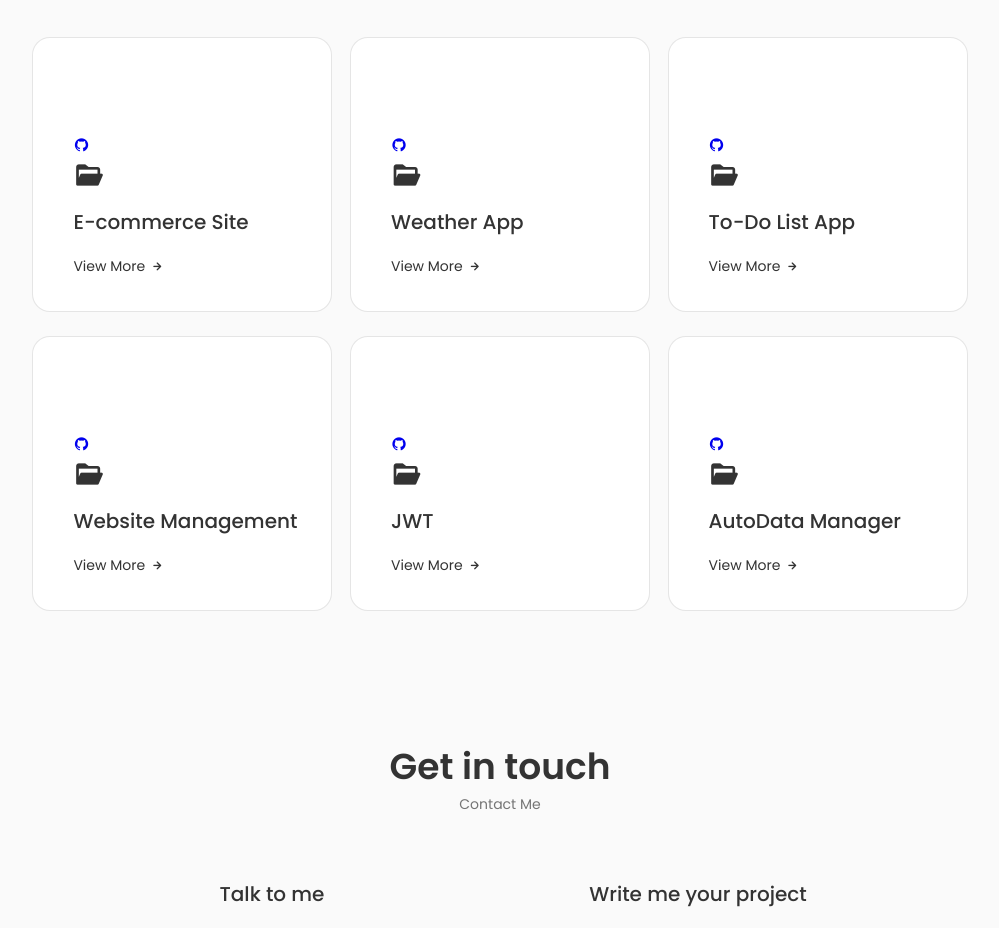
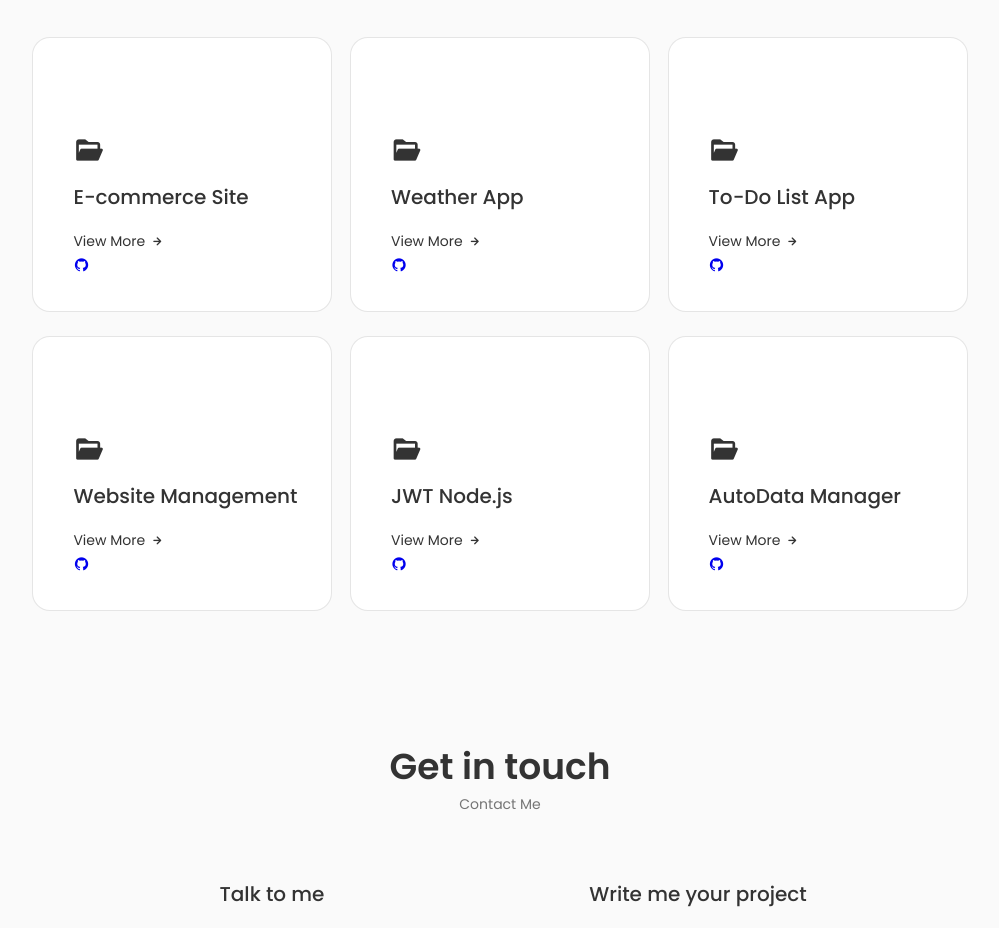
Before and after one commit to achraftes/Portfolio-website, a React (Vite) app: page / in a window 1280 px wide. Shown: the part 3620-4548 px from the top of the page, without its empty margins (140-1139 px from the left). Built offline with nearby package versions, Linux system fonts and the light colour scheme.

Commit message:
add new  icon github

```diff
--- a/src/components/portfolio/Portfolio.jsx
+++ b/src/components/portfolio/Portfolio.jsx
@@ -1,4 +1,4 @@
-import React ,{useState} from 'react';
+import React, { useState } from "react";
 import "./portfolio.css";
 
 const Portfolio = () => {
@@ -16,241 +16,157 @@ const Portfolio = () => {
       <div className="portfolio__container container grid">
 
         {/* Project 1 */}
-
         <div className="portfolio__content">
-
-<a href="https://github.com/yourusername/ecommerce" target="_blank" className="portfolio__github">
-<i className="bx bxl-github"></i>
-</a>
-
-<div>
+          <div className="portfolio__data">
             <i className="bx bxs-folder-open portfolio__icon"></i>
             <h3 className="portfolio__title">E-commerce Site</h3>
-</div>
-
             <span className="portfolio__button" onClick={() => toggleTab(1)}>
               View More <i className="uil uil-arrow-right portfolio__button-icon"></i>
             </span>
+          </div>
+          <div className="portfolio__footer">
+            <a href="https://github.com/yourusername/ecommerce" target="_blank" rel="noopener noreferrer" className="portfolio__github">
+              <i className="bx bxl-github"></i>
+            </a>
+          </div>
 
+          {/* Modal */}
           <div className={toggleState === 1 ? "portfolio__modal active-modal" : "portfolio__modal"}>
             <div className="portfolio__modal-content">
-
               <i onClick={() => toggleTab(0)} className="uil uil-times portfolio__modal-close"></i>
-
               <h3 className="portfolio__modal-title">E-commerce site</h3>
-
               <p className="portfolio__modal-description">
                 This project is an online sales platform including a home page,
                 a contact page, a product page, and a product detail page.
-Developed with React for dynamic structure and navigation,
-it uses HTML and CSS for a simple, clear, and responsive design.
-Each page highlights a smooth user experience, with well-organized
-product details and an intuitive interface. The project is a demonstration
-of my React and web design skills.
+                Developed with React, HTML, and CSS, it provides a clear and responsive design.
               </p>
-
+            </div>
           </div>
         </div>
 
-</div>
-
-
         {/* Project 2 */}
-
         <div className="portfolio__content">
-
-<a href="https://github.com/yourusername/weather-app" target="_blank" className="portfolio__github">
-<i className="bx bxl-github"></i>
-</a>
-
-<div>
+          <div className="portfolio__data">
             <i className="bx bxs-folder-open portfolio__icon"></i>
             <h3 className="portfolio__title">Weather App</h3>
-</div>
-
             <span className="portfolio__button" onClick={() => toggleTab(2)}>
               View More <i className="uil uil-arrow-right portfolio__button-icon"></i>
             </span>
-
+          </div>
+          <div className="portfolio__footer">
+            <a href="https://github.com/yourusername/weather-app" target="_blank" rel="noopener noreferrer" className="portfolio__github">
+              <i className="bx bxl-github"></i>
+            </a>
+          </div>
           <div className={toggleState === 2 ? "portfolio__modal active-modal" : "portfolio__modal"}>
             <div className="portfolio__modal-content">
-
               <i onClick={() => toggleTab(0)} className="uil uil-times portfolio__modal-close"></i>
-
-<h3 className="portfolio__modal-title">Interactive weather app</h3>
-
+              <h3 className="portfolio__modal-title">Interactive Weather App</h3>
               <p className="portfolio__modal-description">
-This app allows users to check the weather by entering their country and city name.
-Developed with React, HTML and CSS, it uses Axios to consume a weather API and display
-accurate information. The project integrates several React hooks to manage data, state
-and effects, providing a fluid and dynamic interface. The application stands out for
-its ease of use and its ability to provide results in real time.
+                Users can check the weather by entering their city. Developed with React and Axios for API calls.
               </p>
-
+            </div>
           </div>
         </div>
 
-</div>
-
-
         {/* Project 3 */}
-
         <div className="portfolio__content">
-
-<a href="https://github.com/yourusername/todo-app" target="_blank" className="portfolio__github">
-<i className="bx bxl-github"></i>
-</a>
-
-<div>
+          <div className="portfolio__data">
             <i className="bx bxs-folder-open portfolio__icon"></i>
             <h3 className="portfolio__title">To-Do List App</h3>
-</div>
-
             <span className="portfolio__button" onClick={() => toggleTab(3)}>
               View More <i className="uil uil-arrow-right portfolio__button-icon"></i>
             </span>
-
+          </div>
+          <div className="portfolio__footer">
+            <a href="https://github.com/yourusername/todo-app" target="_blank" rel="noopener noreferrer" className="portfolio__github">
+              <i className="bx bxl-github"></i>
+            </a>
+          </div>
           <div className={toggleState === 3 ? "portfolio__modal active-modal" : "portfolio__modal"}>
             <div className="portfolio__modal-content">
-
               <i onClick={() => toggleTab(0)} className="uil uil-times portfolio__modal-close"></i>
-
-<h3 className="portfolio__modal-title">To-Do List application for management</h3>
-
+              <h3 className="portfolio__modal-title">To-Do List App</h3>
               <p className="portfolio__modal-description">
-This project is a Full-Stack application designed to manage administrative tasks for schools.
-The backend part was developed with Laravel, where all RESTful methods were implemented to
-allow complete task management, including creation, modification, deletion and recovery of data.
-The data is stored in a MySQL database, ensuring an efficient and secure structure.
-On the frontend side, the app was built with React, offering a modern and intuitive user interface.
-Data is retrieved and manipulated in real time using Axios, which consumes REST APIs created with Laravel.
-The design is simple but effective, suitable for smooth and pleasant use.
-This project illustrates a perfect integration between backend and frontend technologies,
-demonstrating mastery of Laravel, React, MySQL, and API calls.
+                Full-Stack app built with Laravel backend and React frontend to manage school administrative tasks.
               </p>
-
+            </div>
           </div>
         </div>
 
-</div>
-
-
         {/* Project 4 */}
-
         <div className="portfolio__content">
-
-<a href="https://github.com/yourusername/laravel-management" target="_blank" className="portfolio__github">
-<i className="bx bxl-github"></i>
-</a>
-
-<div>
+          <div className="portfolio__data">
             <i className="bx bxs-folder-open portfolio__icon"></i>
             <h3 className="portfolio__title">Website Management</h3>
-</div>
-
             <span className="portfolio__button" onClick={() => toggleTab(4)}>
               View More <i className="uil uil-arrow-right portfolio__button-icon"></i>
             </span>
-
+          </div>
+          <div className="portfolio__footer">
+            <a href="https://github.com/yourusername/laravel-management" target="_blank" rel="noopener noreferrer" className="portfolio__github">
+              <i className="bx bxl-github"></i>
+            </a>
+          </div>
           <div className={toggleState === 4 ? "portfolio__modal active-modal" : "portfolio__modal"}>
             <div className="portfolio__modal-content">
-
               <i onClick={() => toggleTab(0)} className="uil uil-times portfolio__modal-close"></i>
-
-<h3 className="portfolio__modal-title">Website for business management</h3>
-
+              <h3 className="portfolio__modal-title">Website for Business Management</h3>
               <p className="portfolio__modal-description">
-This project is a Full-Stack website developed with Laravel for inventory management,
-sales, purchases and financial reporting. It includes pages like homepage, services page,
-contact page, and an admin section for product and order management. The site is offered as a
-SaaS, accessible from any device with an Internet connection, and allows store owners to monitor
-and optimize their business operations in real time.
+                Full-Stack website with Laravel for sales, inventory, and reporting. SaaS-ready.
               </p>
-
+            </div>
           </div>
         </div>
 
-</div>
-
-
         {/* Project 5 */}
-
         <div className="portfolio__content">
-
-<a href="https://github.com/yourusername/jwt-node" target="_blank" className="portfolio__github">
-<i className="bx bxl-github"></i>
-</a>
-
-<div>
+          <div className="portfolio__data">
             <i className="bx bxs-folder-open portfolio__icon"></i>
-<h3 className="portfolio__title">JWT</h3>
-</div>
-
+            <h3 className="portfolio__title">JWT Node.js</h3>
             <span className="portfolio__button" onClick={() => toggleTab(5)}>
               View More <i className="uil uil-arrow-right portfolio__button-icon"></i>
             </span>
-
+          </div>
+          <div className="portfolio__footer">
+            <a href="https://github.com/yourusername/jwt-node" target="_blank" rel="noopener noreferrer" className="portfolio__github">
+              <i className="bx bxl-github"></i>
+            </a>
+          </div>
           <div className={toggleState === 5 ? "portfolio__modal active-modal" : "portfolio__modal"}>
             <div className="portfolio__modal-content">
-
               <i onClick={() => toggleTab(0)} className="uil uil-times portfolio__modal-close"></i>
-
-<h3 className="portfolio__modal-title">JWT</h3>
-
+              <h3 className="portfolio__modal-title">JWT Node.js App</h3>
               <p className="portfolio__modal-description">
-This project is a Full-Stack application developed with Node.js and MongoDB,
-allowing the management of products and orders. User authentication is carried
-out via JSON Web Tokens (JWT), ensuring secure access to the various functionalities.
-Users can register, log in and manage products as well as orders. The backend is based
-on REST APIs developed with Express.js. In addition, extensive testing of the APIs was
-carried out with Postman to ensure they function properly and are reliable.
-This project offers a robust solution for product management platforms or inventory
-management systems.
+                Node.js & MongoDB app with JWT authentication, REST APIs and Postman testing.
               </p>
-
+            </div>
           </div>
         </div>
 
-</div>
-
-
         {/* Project 6 */}
-
         <div className="portfolio__content">
-
-<a href="https://github.com/yourusername/python-autodata" target="_blank" className="portfolio__github">
-<i className="bx bxl-github"></i>
-</a>
-
-<div>
+          <div className="portfolio__data">
             <i className="bx bxs-folder-open portfolio__icon"></i>
             <h3 className="portfolio__title">AutoData Manager</h3>
-</div>
-
             <span className="portfolio__button" onClick={() => toggleTab(6)}>
               View More <i className="uil uil-arrow-right portfolio__button-icon"></i>
             </span>
-
+          </div>
+          <div className="portfolio__footer">
+            <a href="https://github.com/yourusername/python-autodata" target="_blank" rel="noopener noreferrer" className="portfolio__github">
+              <i className="bx bxl-github"></i>
+            </a>
+          </div>
           <div className={toggleState === 6 ? "portfolio__modal active-modal" : "portfolio__modal"}>
             <div className="portfolio__modal-content">
-
               <i onClick={() => toggleTab(0)} className="uil uil-times portfolio__modal-close"></i>
-
               <h3 className="portfolio__modal-title">AutoData Manager</h3>
-
               <p className="portfolio__modal-description">
-This project is a system developed with Python and the Tkinter library
-to create a simple and intuitive graphical interface.The program allows
-the user to enter information about a vehicle, such as make, model, year,
-mileage, color, and other important details. This data is then stored in
-a local file on the computer, providing convenient and centralized information
-management. The interface is easy to use, allowing for quick and efficient data
-entry without requiring an external database.
+                Python & Tkinter app to manage vehicle data locally with an intuitive GUI.
               </p>
-
             </div>
           </div>
-
         </div>
 
       </div>
```
Lines whose indentation alone changed are shown as unchanged.
